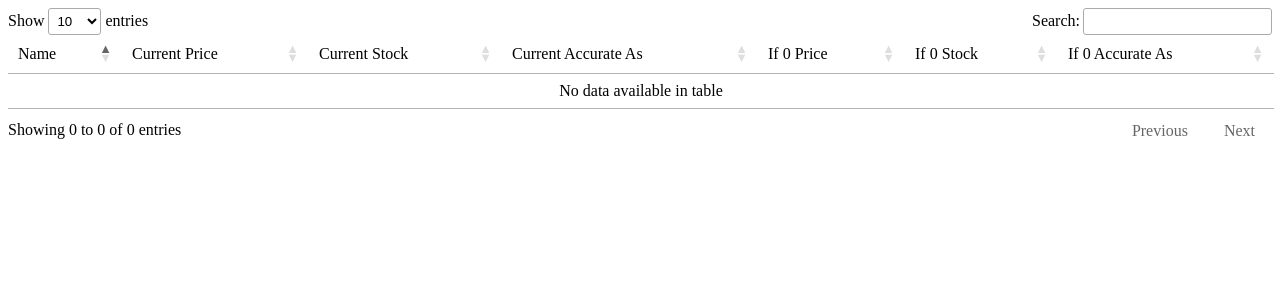
After one commit to MohKari/rom-eu-ex, a CodeIgniter 4 app: template www/app/Views/dev/index.php in a window 1280 px wide. The commit adds this page. Shown: the top 300 px of the page. Run offline with PHP 8.4 and a stand-in for CodeIgniter, Linux system fonts and the light colour scheme; the template is opened without the code that fills it, so the values that code supplies are empty; some libraries are stand-ins or nearby versions.

Commit message:
/dev takes you to view very similar to the current "blueprints.html"

```diff
--- a/www/app/Commands/Import.php
+++ b/www/app/Commands/Import.php
@@ -3,7 +3,7 @@
 namespace App\Commands;
 
 use App\Models\CronJobLog;
-use App\Models\Item;
+use App\Models\Items;
 use App\Models\StocksAndPrices;
 use App\Services\InternalAPICallService;
 use CodeIgniter\CLI\BaseCommand;
@@ -106,7 +106,7 @@ class Import extends BaseCommand
             }else{
 
                 // get all existing items
-                $model = new Item();
+                $model = new Items();
                 $this->existing_items = $model->findAll();
 
                 // loop through data that we just got from API call
--- a/www/app/Config/Routes.php
+++ b/www/app/Config/Routes.php
@@ -32,6 +32,7 @@ $routes->setAutoRoute(true);
 // route since we don't have to scan directories.
 $routes->get('/', 'Home::index');
 
+$routes->get('/dev', 'Dev::index');
 /**
  * --------------------------------------------------------------------
  * Additional Routing
--- a/www/app/Models/Item.php
+++ b/www/app/Models/Items.php
@@ -9,7 +9,7 @@ use CodeIgniter\Model;
  * TransactionLog Model.
  * @todo Write unit test.
  */
-class Item extends Model
+class Items extends Model
 {
 
 	// table name and primary key
--- /dev/null
+++ b/www/app/Views/dev/index.php
@@ -0,0 +1,63 @@
+<!DOCTYPE html>
+<html lang="en">
+<head>
+	<meta charset="UTF-8">
+	<title>Stuff</title>
+	<meta name="viewport" content="width=device-width, initial-scale=1.0">
+
+	<!-- Include JQuery -->
+	<script src="https://code.jquery.com/jquery-3.4.1.min.js" integrity="sha256-CSXorXvZcTkaix6Yvo6HppcZGetbYMGWSFlBw8HfCJo=" crossorigin="anonymous"></script>
+
+	<!-- Include datatables -->
+	<link rel="stylesheet" type="text/css" href="https://cdn.datatables.net/1.10.20/css/jquery.dataTables.css">
+	<script type="text/javascript" charset="utf8" src="https://cdn.datatables.net/1.10.20/js/jquery.dataTables.js"></script>
+
+</head>
+<body>
+
+	<table id="main">
+	    <thead>
+	        <tr>
+	            <td>Name</td>
+	            <td>Current Price</td>
+	            <td>Current Stock</td>
+	            <td>Current Accurate As</td>
+	            <td>If 0 Price</td>
+	            <td>If 0 Stock</td>
+	            <td>If 0 Accurate As</td>
+	        </tr>
+	    </thead>
+	    <tbody>
+    		<?php
+
+				foreach($items as $item){
+
+					if($item['r_stock'] == null){
+						continue;
+					}
+
+					echo "<tr>";
+					echo "<td>" . $item['name'] . "</td>";
+					echo "<td>" . $item['price'] . "</td>";
+					echo "<td>" . $item['stock'] . "</td>";
+					echo "<td>" . $item['accurate'] . "</td>";
+					echo "<td>" . $item['r_price'] . "</td>";
+					echo "<td>" . $item['r_stock'] . "</td>";
+					echo "<td>" . $item['r_accurate'] . "</td>";
+					echo "</tr>";
+				}
+
+			?>
+	    </tbody>
+	</table>
+
+</body>
+</html>
+
+<script>
+
+	$(document).ready( function () {
+        $('#main').DataTable();
+    } );
+
+</script>
```
Also changed, not shown: www/app/Controllers/Dev.php (added, +56 -0 lines).
